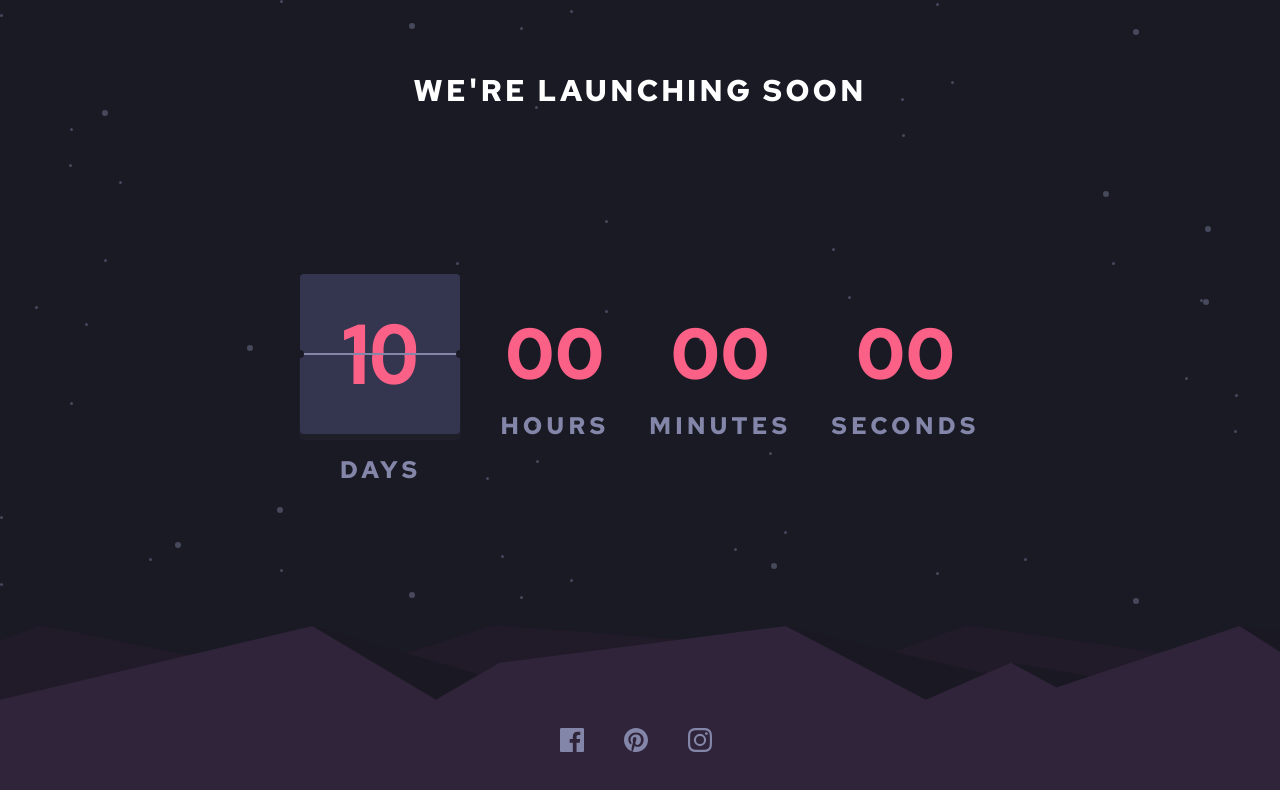
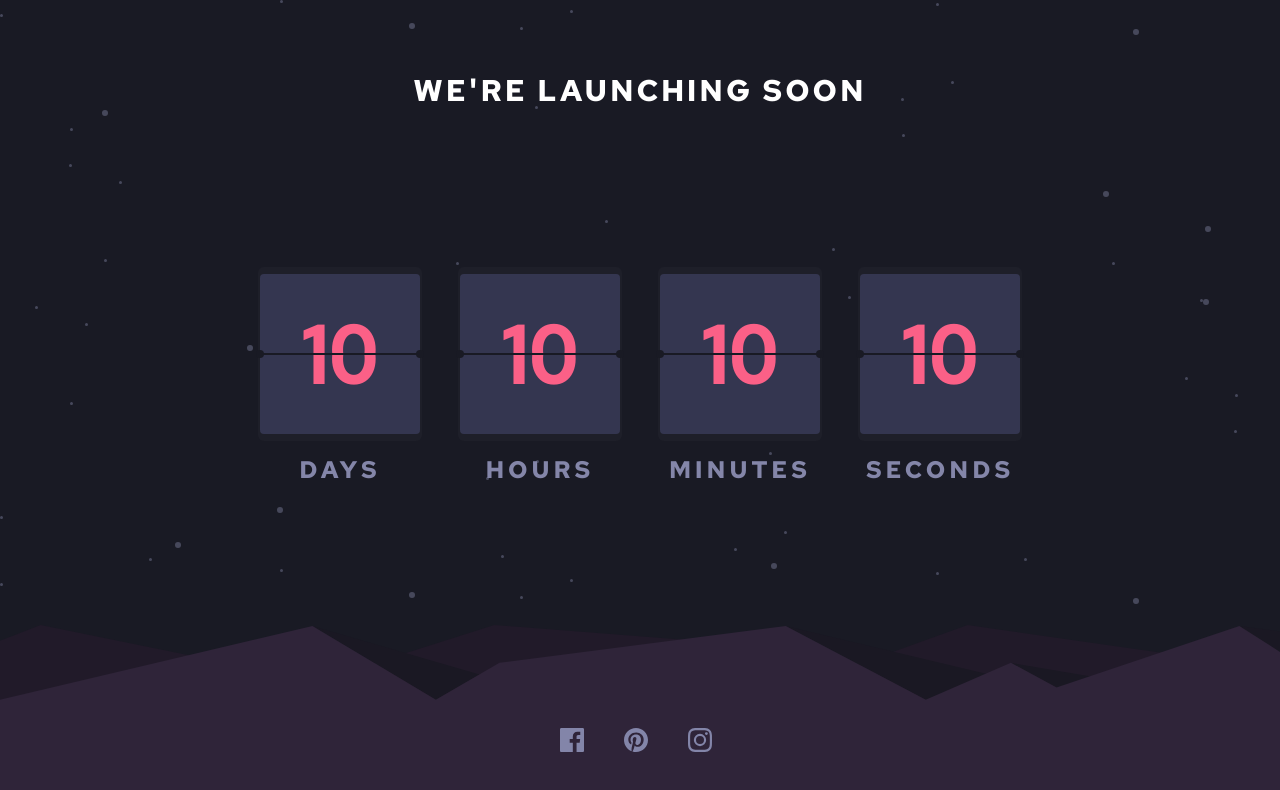
Before and after one commit to hi-reeve/launch-countdown-timer, a website built with Vite: page index.html in a window 1280 px wide. Built offline with nearby package versions, Linux system fonts and the light colour scheme.

Commit message:
:spark: update

```diff
--- a/index.html
+++ b/index.html
@@ -35,22 +35,41 @@
                 </div>
                 <div class="timer--container">
                     <div class="timer--block">
-                        <div class="timer--days timer--time">00</div>
+                        <div class="timer--days timer--time top">
+							<div class="timer--num-top">10</div>
+						</div>
+                        <div class="timer--days timer--time bottom">
+							<div class="timer--num-bottom">10</div>
+
+						</div>
                     </div>
                     <div class="timer--captions">hours</div>
                 </div>
                 <div class="timer--container">
                     <div class="timer--block">
-                        <div class="timer--days timer--time">00</div>
+                        <div class="timer--days timer--time top">
+							<div class="timer--num-top">10</div>
+						</div>
+                        <div class="timer--days timer--time bottom">
+							<div class="timer--num-bottom">10</div>
+
+						</div>
                     </div>
                     <div class="timer--captions">minutes</div>
                 </div>
                 <div class="timer--container">
                     <div class="timer--block">
-                        <div class="timer--days timer--time">00</div>
+                        <div class="timer--days timer--time top">
+							<div class="timer--num-top">10</div>
+						</div>
+                        <div class="timer--days timer--time bottom">
+							<div class="timer--num-bottom">10</div>
+
+						</div>
                     </div>
                     <div class="timer--captions">seconds</div>
                 </div>
+
             </div>
 
             <img
--- a/src/assets/css/app.css
+++ b/src/assets/css/app.css
@@ -73,7 +73,8 @@ body {
     @apply block w-2 h-2 rounded-full bg-dark-blue-dark absolute   z-10;
 }
 .timer--block .top {
-    @apply w-40 h-20 overflow-hidden  bg-dark-blue-light rounded-t flex flex-col  items-center justify-center border-blue-grayish border-b;
+    box-shadow: 0 -5px 0px 2px var(--dark-blue-default);
+    @apply w-40 h-20 overflow-hidden  bg-dark-blue-light rounded-t flex flex-col  items-center justify-center border-dark-blue-dark border-b;
 }
 .timer--num-top {
     @apply transform translate-y-[50%];
@@ -81,8 +82,8 @@ body {
 
 .timer--block .bottom {
     transform: perspective(200px) rotateX(0deg);
-    box-shadow: 0 5px 0px 1px var(--dark-blue-default);
-    @apply w-40 h-20 overflow-hidden  bg-dark-blue-light rounded-b flex flex-col items-center justify-center  border-t border-blue-grayish;
+    box-shadow: 0 5px 0px 2px var(--dark-blue-default);
+    @apply w-40 h-20 overflow-hidden  bg-dark-blue-light rounded-b flex flex-col items-center justify-center  border-t border-dark-blue-dark;
 }
 .timer--num-bottom {
     @apply transform translate-y-[-50%];
```
